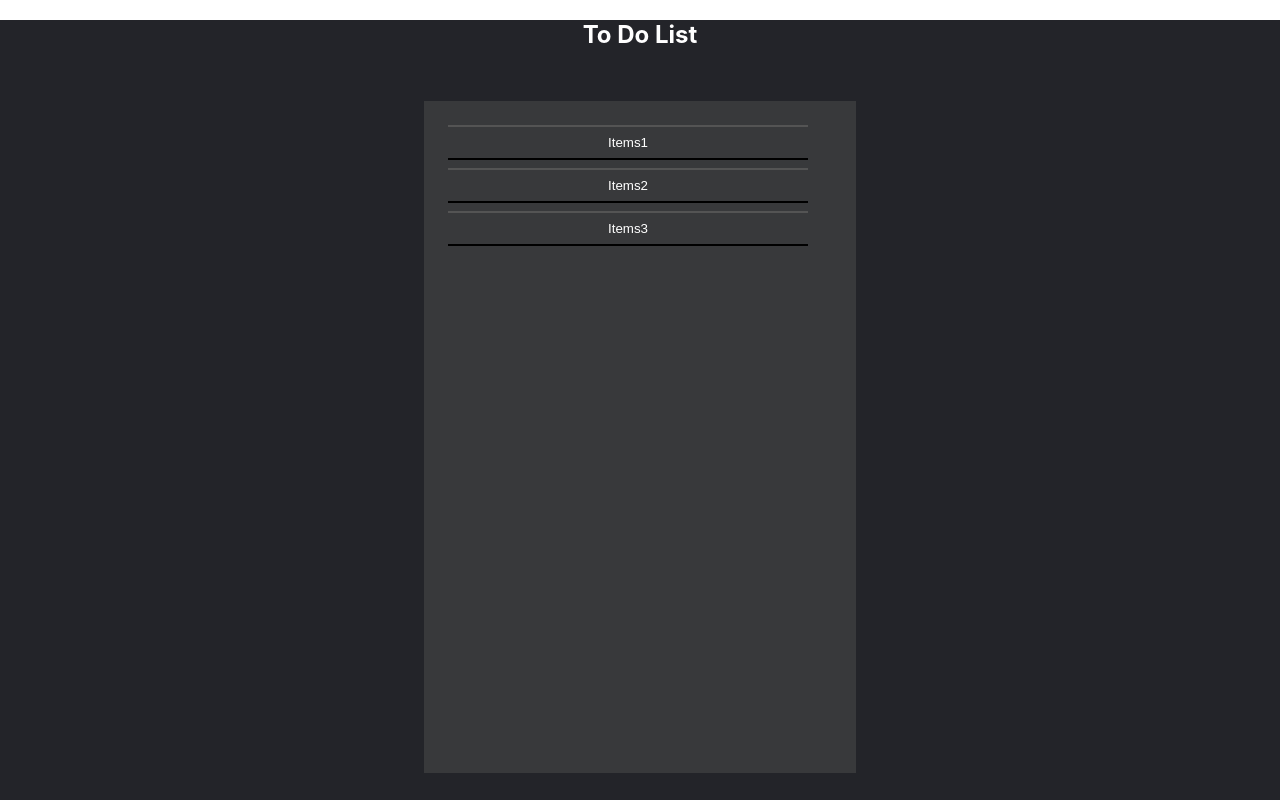
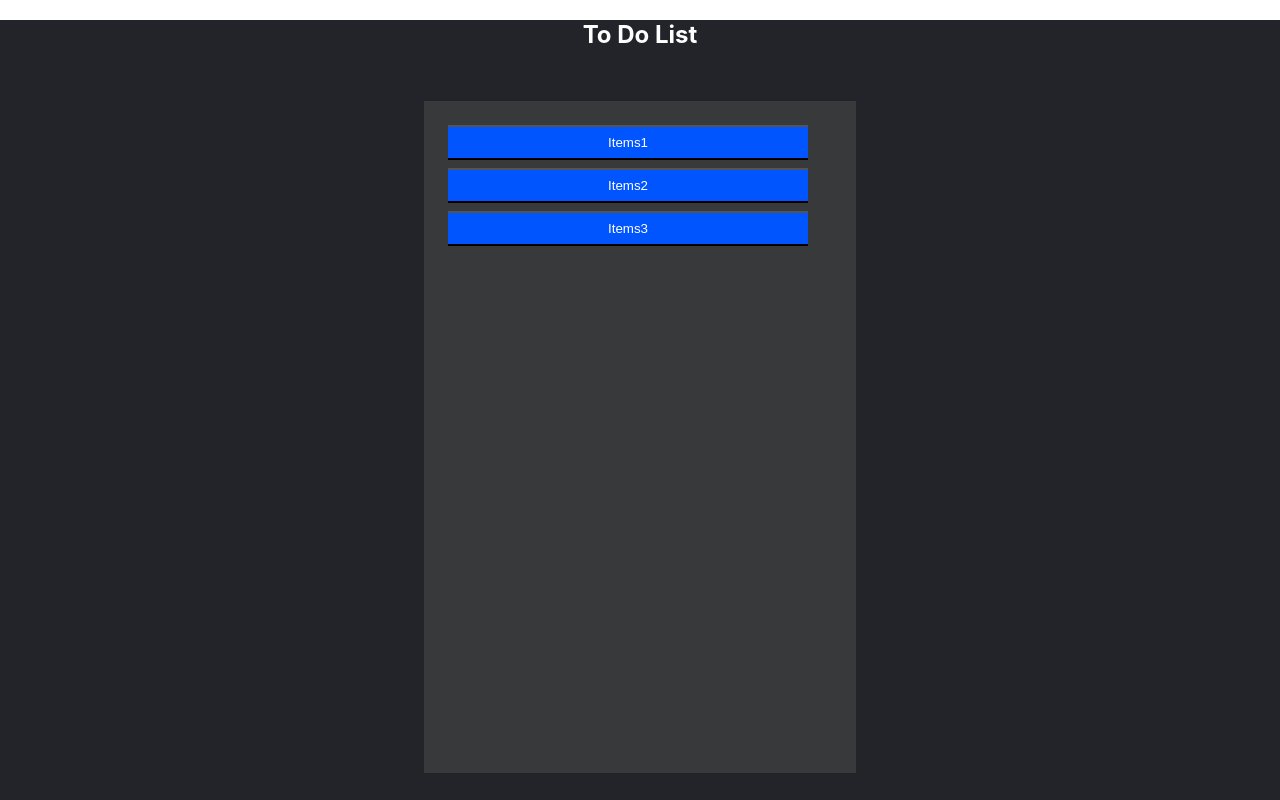
Before and after one commit to Yunhao-Luo/to-do-list-react, a React (Create React App) app: page / in a window 1280 px wide. Shown: the top 800 px of the page. Built offline with nearby package versions, Linux system fonts and the light colour scheme.

Commit message:
change color

```diff
--- a/src/components/SideBar/SideBar.css
+++ b/src/components/SideBar/SideBar.css
@@ -1,13 +1,13 @@
 .button {
   display: flex;
   justify-content: space-between;
-  background-color: rgb(56, 57, 59);
+  background-color: rgb(0, 85, 255);
   color: white;
   align-items: center;
   padding: 0.5rem 10rem;
   margin: 0.5rem;
-  border-top: 0.5px transparent rgb(0, 0, 0);
-  border-left: 0.5px rgb(0, 0, 0);
+  border-top: 0.5px transparent rgb(255, 0, 0);
+  border-left: 0.5px rgb(255, 0, 0);
   border-right: 0.5px rgb(0, 0, 0);
   border-bottom: 0.5px transparent rgb(0, 0, 0);
 }
```
